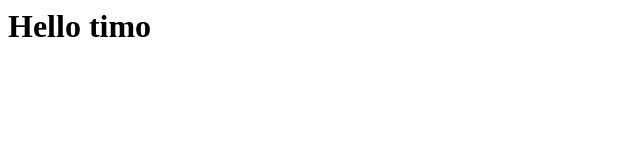
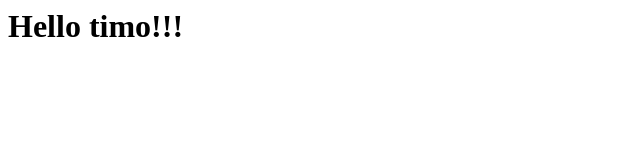
Before and after one commit to tomasmck/tomasmck.github.io, a plain HTML site: page index.html in a window 1280 px wide. Shown: the full height of the page, 0-640 px from the left. Drawn offline with Linux system fonts and the light colour scheme.

Commit message:
Update index.html

```diff
--- a/index.html
+++ b/index.html
@@ -1,3 +1,3 @@
 <html>
-<h1>Hello timo</h1>
+<h1>Hello timo!!!</h1>
 </html>
```
